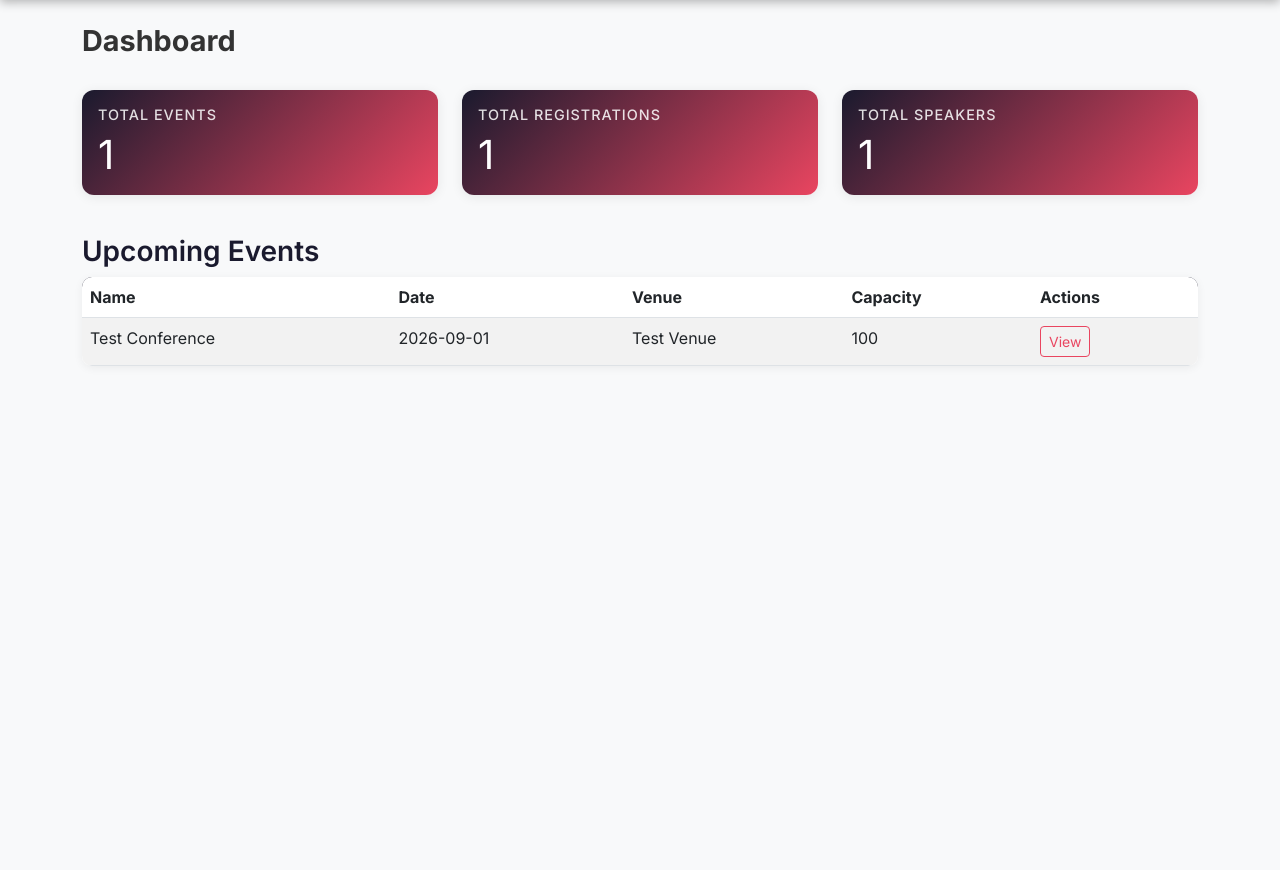
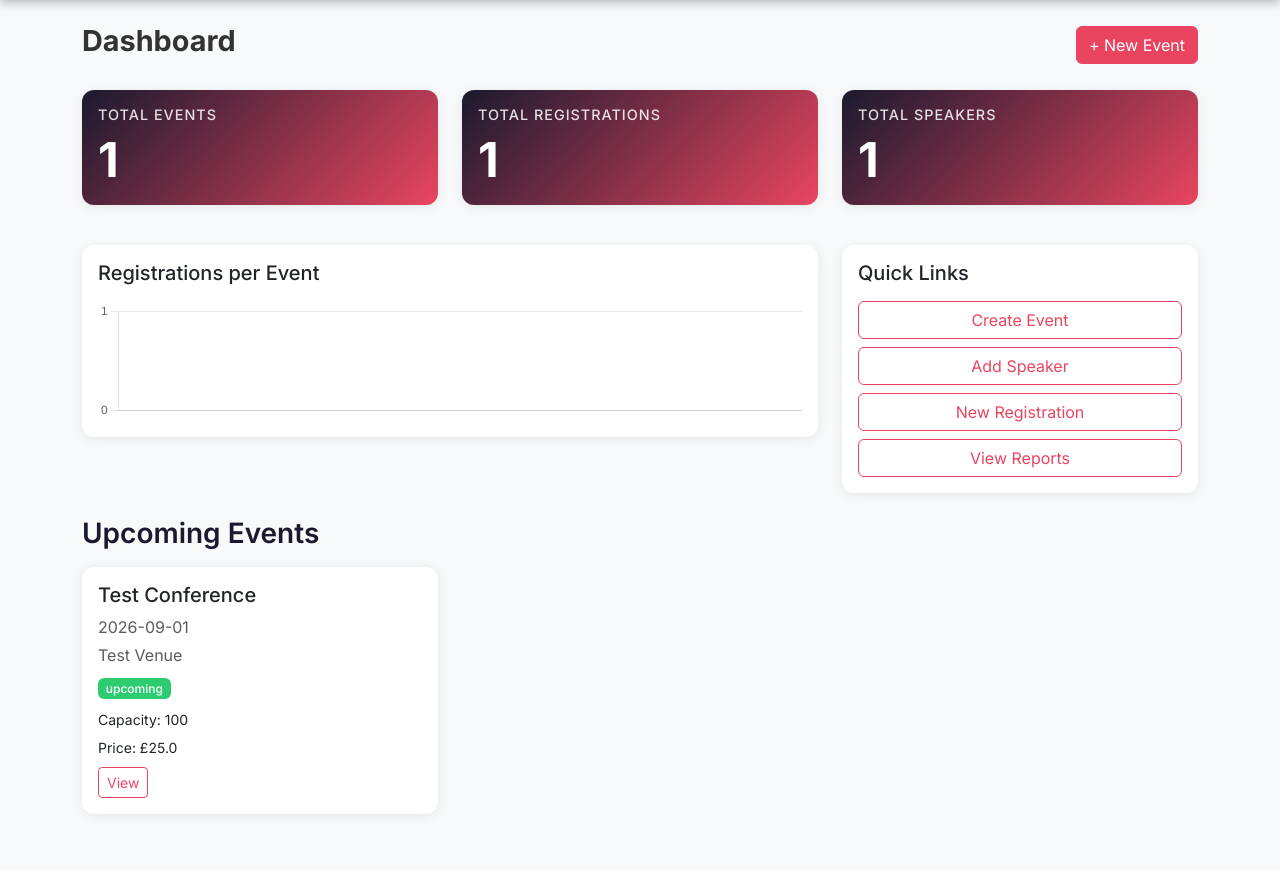
Before and after one commit to nitgoodenough/Eventmaster, a Flask app: template app/templates/dashboard.html in a window 1280 px wide. Shown: the part 100-970 px from the top of the page. Before the commit the page ends 466 px from the top, so only its background shows below. Run offline with Flask 3, Linux system fonts and the light colour scheme; tables that the repository leaves empty hold one stand-in row (values such as "Sample post"); the template is opened without the code that fills it: values that come from a table or form of the project are taken from there, most other values are stand-ins (such as "Sample title", 1, 10 or a date in 2020).

Commit message:
dashboard redesign, added chart and event cards instead of plain table

```diff
--- a/app/templates/dashboard.html
+++ b/app/templates/dashboard.html
@@ -1,20 +1,19 @@
-<!-- dashboard.html extends base.html, so it gets the navbar and layout automatically -->
-<!-- the double curly brace syntax is Jinja2 - it fills in Python variables passed from routes.py -->
 {% extends "base.html" %}
 
 {% block content %}
 
 <div class="d-flex justify-content-between align-items-center mb-4">
     <h1>Dashboard</h1>
+    <a href="/events/new" class="btn btn-primary">+ New Event</a>
 </div>
 
-<!-- Summary cards showing key stats -->
+<!-- summary stat cards -->
 <div class="row mb-4">
     <div class="col-md-4">
         <div class="card stat-card mb-3">
             <div class="card-body">
                 <h5 class="card-title">Total Events</h5>
-                <p class="card-text display-6">{{ total_events }}</p>
+                <p class="card-text display-5 fw-bold">{{ total_events }}</p>
             </div>
         </div>
     </div>
@@ -22,7 +21,7 @@
         <div class="card stat-card mb-3">
             <div class="card-body">
                 <h5 class="card-title">Total Registrations</h5>
-                <p class="card-text display-6">{{ total_registrations }}</p>
+                <p class="card-text display-5 fw-bold">{{ total_registrations }}</p>
             </div>
         </div>
     </div>
@@ -30,41 +29,82 @@
         <div class="card stat-card mb-3">
             <div class="card-body">
                 <h5 class="card-title">Total Speakers</h5>
-                <p class="card-text display-6">{{ total_speakers }}</p>
+                <p class="card-text display-5 fw-bold">{{ total_speakers }}</p>
             </div>
         </div>
     </div>
 </div>
 
-<!-- loop through upcoming events and display in a table, if none show a message -->
-<h3>Upcoming Events</h3>
+<div class="row mb-4">
+    <!-- chart showing registrations per event -->
+    <div class="col-md-8">
+        <div class="card p-3">
+            <h5 class="mb-3">Registrations per Event</h5>
+            <canvas id="regChart" height="120"></canvas>
+        </div>
+    </div>
+    <!-- quick links -->
+    <div class="col-md-4">
+        <div class="card p-3 h-100">
+            <h5 class="mb-3">Quick Links</h5>
+            <div class="d-grid gap-2">
+                <a href="/events/new" class="btn btn-outline-primary">Create Event</a>
+                <a href="/speakers/new" class="btn btn-outline-primary">Add Speaker</a>
+                <a href="/registrations/new" class="btn btn-outline-primary">New Registration</a>
+                <a href="/reports" class="btn btn-outline-primary">View Reports</a>
+            </div>
+        </div>
+    </div>
+</div>
+
+<!-- upcoming events as cards -->
+<h3 class="mb-3">Upcoming Events</h3>
 {% if upcoming_events %}
-<table class="table table-striped">
-    <thead>
-        <tr>
-            <th>Name</th>
-            <th>Date</th>
-            <th>Venue</th>
-            <th>Capacity</th>
-            <th>Actions</th>
-        </tr>
-    </thead>
-    <tbody>
-        {% for event in upcoming_events %}
-        <tr>
-            <td>{{ event.name }}</td>
-            <td>{{ event.date }}</td>
-            <td>{{ event.venue }}</td>
-            <td>{{ event.capacity }}</td>
-            <td>
+<div class="row">
+    {% for event in upcoming_events %}
+    <div class="col-md-4 mb-3">
+        <div class="card h-100">
+            <div class="card-body">
+                <h5 class="card-title">{{ event.name }}</h5>
+                <p class="text-muted mb-1">{{ event.date }}</p>
+                <p class="text-muted mb-2">{{ event.venue }}</p>
+                <span class="badge bg-success mb-2">{{ event.status }}</span>
+                <p class="mb-1"><small>Capacity: {{ event.capacity }}</small></p>
+                <p class="mb-2"><small>Price: £{{ event.ticket_price }}</small></p>
                 <a href="/events/{{ event.id }}" class="btn btn-sm btn-outline-primary">View</a>
-            </td>
-        </tr>
-        {% endfor %}
-    </tbody>
-</table>
+            </div>
+        </div>
+    </div>
+    {% endfor %}
+</div>
 {% else %}
 <p class="text-muted">No upcoming events yet. <a href="/events/new">Create one</a></p>
 {% endif %}
 
+<!-- Chart.js for the bar chart -->
+<script src="https://cdn.jsdelivr.net/npm/chart.js"></script>
+<script>
+    // grab event names and registration counts passed from routes.py
+    const labels = {{ event_names | tojson }};
+    const data = {{ event_reg_counts | tojson }};
+
+    const ctx = document.getElementById('regChart').getContext('2d');
+    new Chart(ctx, {
+        type: 'bar',
+        data: {
+            labels: labels,
+            datasets: [{
+                label: 'Registrations',
+                data: data,
+                backgroundColor: '#e94560',
+                borderRadius: 6,
+            }]
+        },
+        options: {
+            plugins: { legend: { display: false } },
+            scales: { y: { beginAtZero: true, ticks: { stepSize: 1 } } }
+        }
+    });
+</script>
+
 {% endblock %}
```
